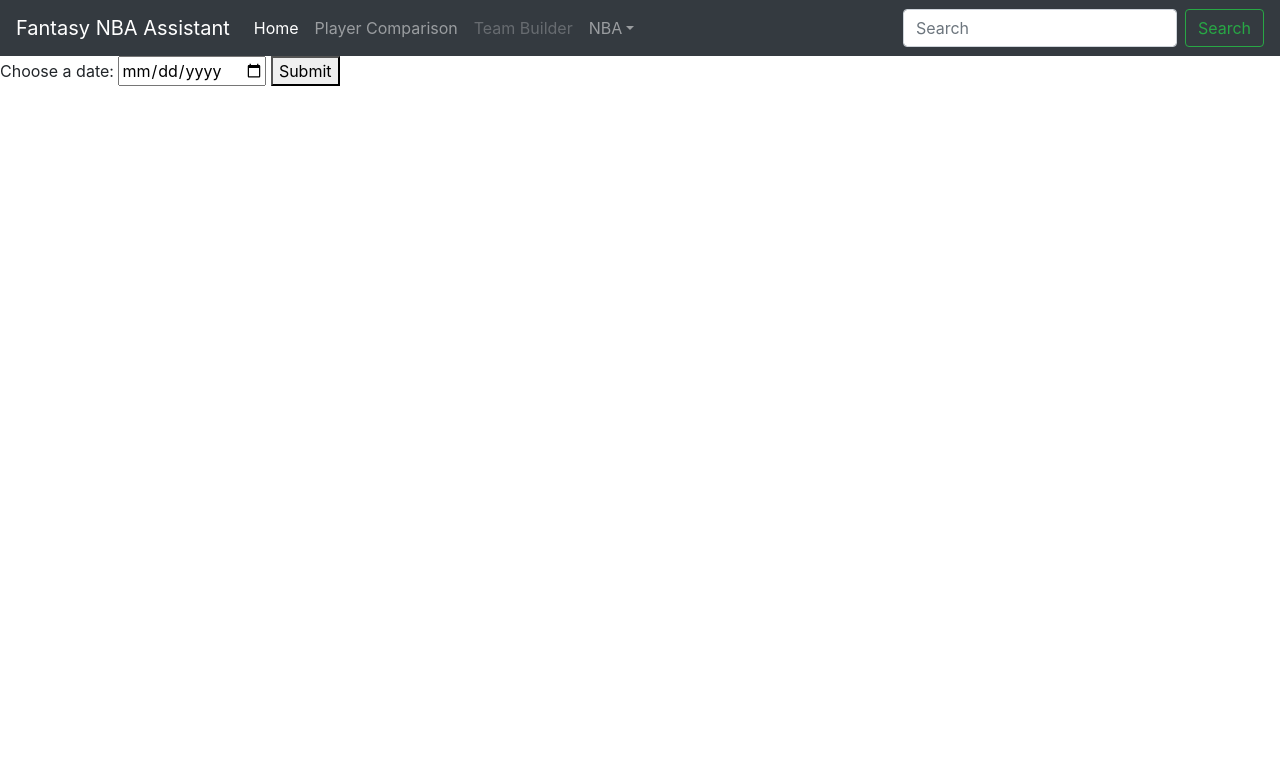
After one commit to mhb786/Fantasy-NBA, a Django app: page /fixtures/ in a window 1280 px wide. The commit adds this page. Shown: the top 783 px of the page. Run offline with Django 4.2, Linux system fonts and the light colour scheme; a user stored in the database is signed in; some libraries are stand-ins or nearby versions.

```diff
--- a/Fantasy_NBA/Fantasy_NBA/settings.py
+++ b/Fantasy_NBA/Fantasy_NBA/settings.py
@@ -130,7 +130,7 @@ DEFAULT_AUTO_FIELD = 'django.db.models.BigAutoField'
 CRISPY_TEMPLATE_PACK = "bootstrap5"
 
 # settings.py
-LOGIN_URL = 'login/'
+LOGIN_URL = 'login'
 
 LOGIN_REDIRECT_URL = "/"
 
--- a/Fantasy_NBA/mysite/templates/mysite/base.html
+++ b/Fantasy_NBA/mysite/templates/mysite/base.html
@@ -43,9 +43,9 @@
                     <a class="nav-link dropdown-toggle" href="#" id="dropdown01" data-toggle="dropdown" aria-haspopup="true"
                         aria-expanded="false">NBA</a>
                     <div class="dropdown-menu" aria-labelledby="dropdown01">
-                        <a class="dropdown-item" href="#">Action</a>
-                        <a class="dropdown-item" href="#">Another action</a>
-                        <a class="dropdown-item" href="#">Something else here</a>
+                        <a class="dropdown-item" href="/fixtures">Fixtures</a>
+                        <a class="dropdown-item" href="/leagueleaders">League Leaders</a>
+                        <a class="dropdown-item" href="/news">News</a>
                     </div>
                 </li>
             </ul>
--- /dev/null
+++ b/Fantasy_NBA/mysite/templates/mysite/fixtures.html
@@ -0,0 +1,39 @@
+{% extends 'mysite/base.html' %}
+
+{% block title %} Player Comparison {% endblock %}
+
+{% block content %}
+
+<!-- nbafixtures/templates/nbafixtures/fixture_page.html -->
+<!DOCTYPE html>
+<html>
+<head>
+    <title>NBA Fixtures</title>
+</head>
+<body>
+
+<h1>Select a Date</h1>
+
+<form method="post" action="">
+    {% csrf_token %}
+    <label for="date">Choose a date:</label>
+    <input type="date" id="date" name="date" required>
+    <button type="submit">Submit</button>
+</form>
+
+{% if fixtures %}
+    <h2>Fixtures for {{ specific_date }}</h2>
+    <ul>
+        {% for fixture in fixtures %}
+            <li>
+                {{ fixture.date.start }} - {{ fixture.teams.home.name }} {{ fixture.scores.home.points }} vs {{ fixture.scores.visitors.points }} {{ fixture.teams.visitors.name }}
+            </li>
+        {% endfor %}
+    </ul>
+{% endif %}
+
+</body>
+</html>
+
+
+{% endblock %}
--- a/Fantasy_NBA/mysite/urls.py
+++ b/Fantasy_NBA/mysite/urls.py
@@ -5,5 +5,6 @@ from django.contrib.auth.decorators import login_required
 
 urlpatterns = [
 path("", login_required(views.home), name="home"),
-path('compare/<str:FN1>/<str:FN2>/', login_required(views.playercomparison), name="playercomparison")
+path('playercomparison/', login_required(views.playercomparison), name="playercomparison"),
+path('fixtures/', login_required(views.fixtures), name='fixtures')
 ]
--- a/Fantasy_NBA/mysite/views.py
+++ b/Fantasy_NBA/mysite/views.py
@@ -2,35 +2,122 @@ from django.shortcuts import render
 from django.http import HttpResponse
 from django.contrib.auth.decorators import login_required
 from .models import NBAPlayer
-import json
 from django.core.serializers import serialize
+from .forms import PlayerComparisonForm
+from nba_api.stats.endpoints import playercareerstats
+from nba_api.stats.static import players
+import pandas as pd
+import requests
 
-
-# Create your views here.
 
 @login_required
 def home(response):
     return render(response, "mysite/home.html", {})
 
+def get_player_id_by_full_name(full_name):
+    player_list = players.get_players()
+
+    matching_players = players.find_players_by_full_name(full_name)
+
+    if matching_players:
+        player = matching_players[0]
+        return player['id']
+    else:
+        print(f"No player found with the full name: {full_name}")
+        return None
+
+
+def get_player_stats(player_id, per_mode='Totals', league_id='', season='2023'):
+    career_stats = playercareerstats.PlayerCareerStats(player_id=player_id, per_mode36=per_mode, league_id_nullable=league_id)
+    player_stats = career_stats.get_data_frames()[0]
+    season_stats = player_stats[player_stats['SEASON_ID'] == f"{season}-{int(season[-2:]) + 1}"]
+    return season_stats
+
+
 @login_required
-def playercomparison(response, FN1, FN2):
-    player1 = NBAPlayer.objects.get(first_name=FN1)
-    player2 = NBAPlayer.objects.get(first_name=FN2)
+def playercomparison(request):
+    if request.method == 'POST':
+        form = PlayerComparisonForm(request.POST)
 
-    player1_stats = {
-        'PPG': player1.PPG,
-        'APG': player1.APG,
-        'RPG': player1.RPG,
-        'SPG': player1.SPG,
-        'BPG': player1.BPG,
+        if form.is_valid():
+            player1 = form.cleaned_data['player1']
+            player2 = form.cleaned_data['player2']
+
+            player1_name = player1.first_name + " " + player1.last_name
+            player2_name = player2.first_name + " " + player2 .last_name
+
+            player1_id = get_player_id_by_full_name(player1_name)
+            player2_id = get_player_id_by_full_name(player2_name)
+
+            if player1_id is not None and player2_id is not None:
+                player1_stats = get_player_stats(player1_id)
+                player2_stats = get_player_stats(player2_id)
+
+                if not player1_stats.empty and not player2_stats.empty:
+                    player1_stats_dict = {
+                        'PPG': player1_stats['PTS'].values[0] / player1_stats['GP'].values[0],
+                        'APG': player1_stats['AST'].values[0] / player1_stats['GP'].values[0],
+                        'RPG': player1_stats['REB'].values[0] / player1_stats['GP'].values[0],
+                        'SPG': player1_stats['STL'].values[0] / player1_stats['GP'].values[0],
+                        'BPG': player1_stats['BLK'].values[0] / player1_stats['GP'].values[0],
+                        'player_name': player1_name,
+                    }
+
+                    player2_stats_dict = {
+                        'PPG': player2_stats['PTS'].values[0] / player2_stats['GP'].values[0],
+                        'APG': player2_stats['AST'].values[0] / player2_stats['GP'].values[0],
+                        'RPG': player2_stats['REB'].values[0] / player2_stats['GP'].values[0],
+                        'SPG': player2_stats['STL'].values[0] / player2_stats['GP'].values[0],
+                        'BPG': player2_stats['BLK'].values[0] / player2_stats['GP'].values[0],
+                        'player_name': player2_name,
+                    }
+
+                    return render(request, 'mysite/playercomparison.html', {
+                        'form': form,
+                        'player1_stats': player1_stats_dict,
+                        'player2_stats': player2_stats_dict,
+                    })
+                else:
+                    error_message = "Error: Unable to retrieve statistics for one or both players."
+            else:
+                error_message = "Error: One or both players not found."
+
+            return render(request, 'mysite/playercomparison_form.html', {
+                'form': form,
+                'error_message': error_message,
+            })
+
+    else:
+        form = PlayerComparisonForm()
+
+    return render(request, 'mysite/playercomparison_form.html', {'form': form})
+
+
+def get_fixtures_for_date(api_key, date):
+    url = "https://api-nba-v1.p.rapidapi.com/games"
+    headers = {
+        "X-RapidAPI-Key": api_key,
+        "X-RapidAPI-Host": "api-nba-v1.p.rapidapi.com"
     }
+    query_params = {"date": date}
 
-    player2_stats = {
-        'PPG': player2.PPG,
-        'APG': player2.APG,
-        'RPG': player2.RPG,
-        'SPG': player2.SPG,
-        'BPG': player2.BPG,
-    }
+    response = requests.get(url, headers=headers, params=query_params)
 
-    return render(response, 'mysite/playercomparison.html', {'player1_stats': player1_stats, 'player2_stats': player2_stats})
+    if response.status_code == 200:
+        fixtures_data = response.json()
+        return fixtures_data.get('response', [])
+    else:
+        print(f"Error: {response.status_code}")
+        return []
+
+
+@login_required
+def fixtures(request):
+    api_key = "1653a1f50amsha7a04d5574bda05p123149jsn718df4a7a999"  # Replace with your actual RapidAPI key
+
+    if request.method == 'POST':
+        specific_date = request.POST.get('date')
+        fixtures = get_fixtures_for_date(api_key, specific_date)
+        return render(request, 'mysite/fixtures.html', {'fixtures': fixtures, 'specific_date': specific_date})
+    else:
+        return render(request, 'mysite/fixtures.html')
```
Also changed, not shown: Fantasy_NBA/mysite/forms.py (added, +10 -0 lines), Fantasy_NBA/mysite/templates/mysite/playercomparison.html (+19 -9 lines), Fantasy_NBA/mysite/templates/mysite/playercomparison_form.html (added, +29 -0 lines), Fantasy_NBA/db.sqlite3.
